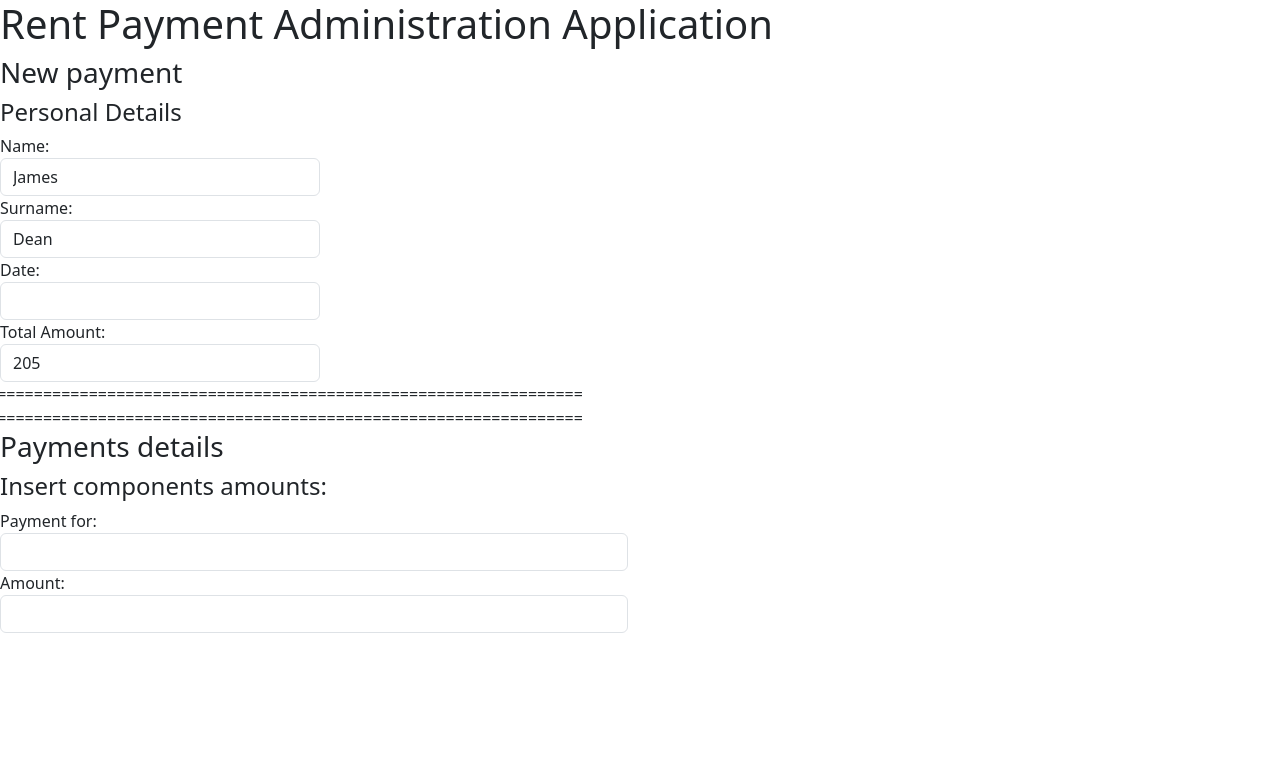
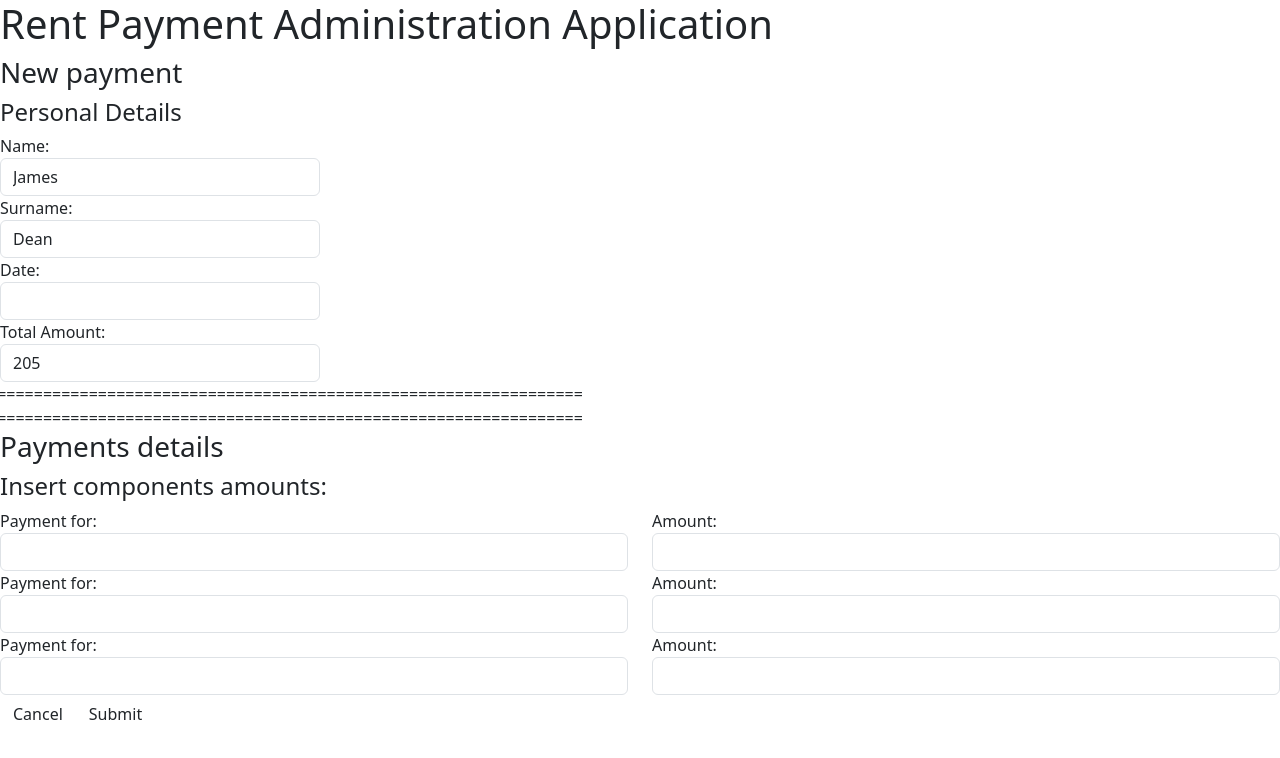
Before and after one commit to k1280/paymentCliApp, an Angular app in the folder my-app/: page / in a window 1280 px wide. Shown: the top 758 px of the page. Built offline with nearby package versions, Linux system fonts and the light colour scheme.

Commit message:
initial OnUpdate and checkAmountAndChange functions - in progress

```diff
--- a/my-app/src/app/payment-detail.component.html
+++ b/my-app/src/app/payment-detail.component.html
@@ -37,12 +37,11 @@
             ??? <input formControlName="totalAmount" (keyup.enter)="onEnter(totalAmount.value)">
             </form>
          -->
-        =================================================================<br>
-        =================================================================
+        =================================================================<br> =================================================================
         <h3>Payments details</h3>
         <h4>Insert components amounts:</h4>
+        <form [formGroup]="partAmountForm">
             <div class="row">
-            <form [formGroup]="partAmountForm">
                 <div class="form-group col-md-6">
                     <label for="name">Payment for:</label>
                     <input type="text" class="form-control" formControlName="paymentPurpose1">
@@ -51,27 +50,25 @@
                     <label>Amount:</label>
                     <input type="text" class="form-control" formControlName="amount1" [(ngModel)]="partAmountForm.value.amount1">
                 </div>
-            </form>
             </div>
-        <!--
             <div class="row">
                 <div class="form-group col-md-6">
                     <label for="name">Payment for:</label>
-                <input type="text" class="form-control" id="paymentPurpose">
+                    <input type="text" class="form-control" formControlName="paymentPurpose2">
                 </div>
                 <div class="form-group col-md-6">
                     <label for="surname">Amount:</label>
-                <input type="text" class="form-control" id="amount">
+                    <input type="text" class="form-control" formControlName="amount2" (change)="checkAmountsAndChange()">
                 </div>
             </div>
             <div class="row">
                 <div class="form-group col-md-6">
                     <label for="name">Payment for:</label>
-                <input type="text" class="form-control" id="paymentPurpose">
+                    <input type="text" class="form-control" formControlName="paymentPurpose3">
                 </div>
                 <div class="form-group col-md-6">
                     <label for="surname">Amount:</label>
-                <input type="text" class="form-control" id="amount">
+                    <input type="text" class="form-control" formControlName="amount3" (change)="checkAmountsAndChange()">
                 </div>
             </div>
             <div class="row">
@@ -79,5 +76,6 @@
                     <button type="button" class="btn btn-default">Cancel</button>
                     <button type="button" class="btn btn-default pull-right">Submit</button>
                 </div>
-        </div>-->
             </div>
+        </form>
+    </div>
--- a/my-app/src/app/payment-detail.component.ts
+++ b/my-app/src/app/payment-detail.component.ts
@@ -43,7 +43,7 @@ export class PaymentDetailComponent implements OnInit {
     customer: Customer = new Customer();
     customerDetails: string = "Personal Details"
     //amount1: number = this.customer.totalAmount;
-    value;
+    //value;
     //onEnter(value: number) { this.value = value; }
 
     onEnter() {
@@ -51,7 +51,17 @@ export class PaymentDetailComponent implements OnInit {
         return this.partAmountForm.value.amount1;
     }
 
+    onUpdate() {
+        this.partAmountForm.value.amount1 = this.partAmountForm.value.amount1 - this.partAmountForm.value.amount2;
+        return this.partAmountForm.value.amount1;
+    }
 
-
-
+    checkAmountsAndChange() {
+        if (this.partAmountForm.value.amount2 != 0 || this.partAmountForm.value.amount2 != undefined) {
+            if (this.partAmountForm.value.amount3 != 0 || this.partAmountForm.value.amount3 != undefined) {
+                this.onUpdate();
+            }
+            this.onUpdate();
+        }
+    }
 }
```
Lines whose indentation alone changed are shown as unchanged.
